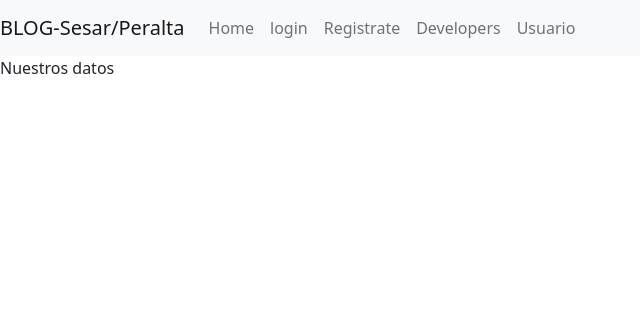
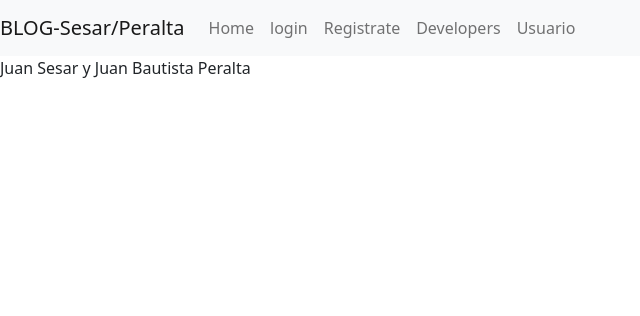
Before and after one commit to juansesar/BlogSesarPeralta1, a Django app: page /inicio/developers/ in a window 1280 px wide. Shown: the top 316 px of the page, without its empty margins (0-640 px from the left). Run offline with Django 4.2, Linux system fonts and the light colour scheme; some libraries are stand-ins or nearby versions.

Commit message:
cambieExperiencia

```diff
--- a/inicio/template/experiencia.html
+++ b/inicio/template/experiencia.html
@@ -5,7 +5,7 @@
 
 {% block contenido %}
 <link rel="stylesheet" href="{%static 'css/cosa.css'%}">
-<p>Nuestros datos</p>
+<p>Juan Sesar y Juan Bautista Peralta</p>
 
 </div>
 
```
